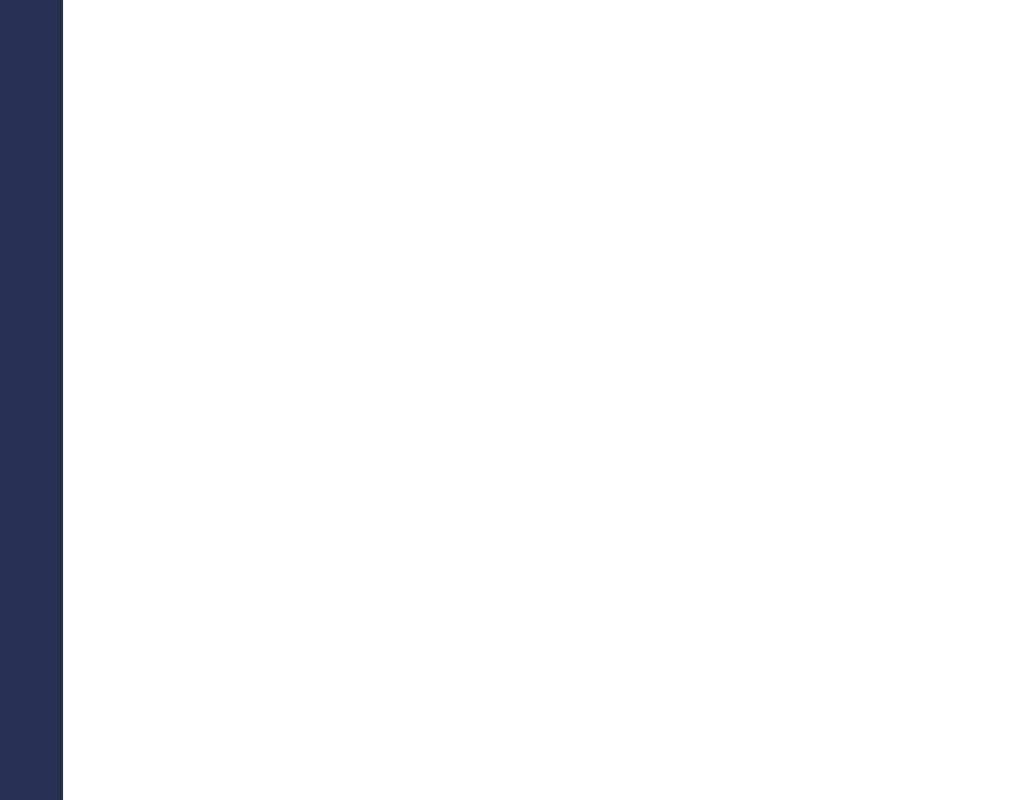
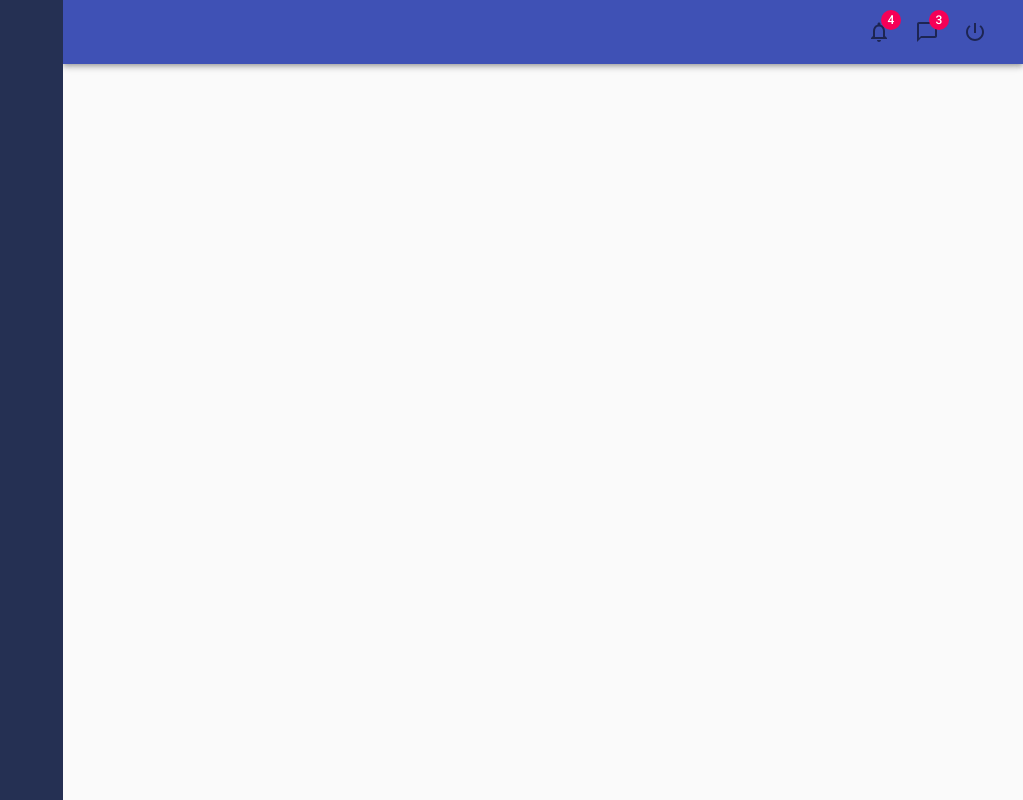
Before and after one commit to mhayk/mui-system, a React (Create React App) app: page / in a window 1280 px wide. Shown: the whole page, without its empty margins (257-1280 px from the left). Built offline with nearby package versions, Linux system fonts and the light colour scheme.

Commit message:
CssBaseline component has been imported to reset css.
Signed-off-by: Mhayk Whandson <hi@mhayk.com>

```diff
--- a/src/App/App.js
+++ b/src/App/App.js
@@ -1,11 +1,26 @@
+import { CssBaseline, makeStyles } from '@material-ui/core';
+import Header from '../components/Header';
 import SideMenu from '../components/SideMenu';
 import './App.css';
 
+const useStyles = makeStyles({
+  appMain: {
+    paddingLeft: '320px',
+    width: '100%'
+  }
+})
+
+
 function App() {
+  const classes = useStyles();
+
   return (
     <>
       <SideMenu />
-      <div>here we go</div>
+      <div className={classes.appMain}>
+        <Header />
+      </div>
+      <CssBaseline />
     </>
   );
 }
```
